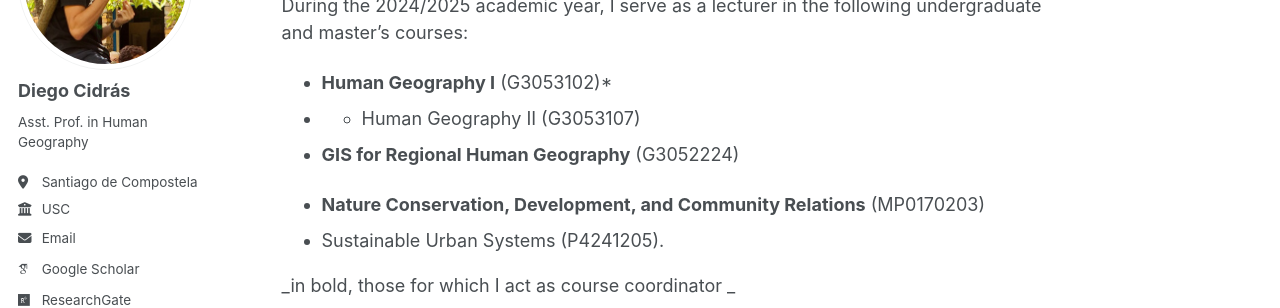
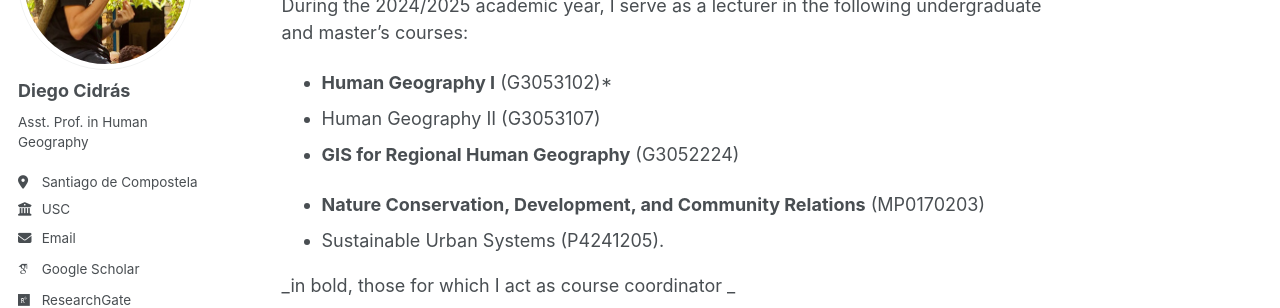
Before and after one commit to diegocidras/diegocidras.github.io, a Jekyll site: the page built from _teaching/2024-2025.md, in a window 1280 px wide. Shown: the part 211-519 px from the top of the page. Built offline with Jekyll 4.4.1, drawn with Linux system fonts in a browser that asks for light colours; some web fonts are replaced.

Commit message:
Update 2024-2025.md

```diff
--- a/_teaching/2024-2025.md
+++ b/_teaching/2024-2025.md
@@ -11,7 +11,7 @@ location: "Santiago de Compostela, Spain"
 During the 2024/2025 academic year, I serve as a lecturer in the following undergraduate and master's courses:
 
 * **Human Geography I** (G3053102)*
-* * Human Geography II (G3053107)
+* Human Geography II (G3053107)
 * **GIS for Regional Human Geography** (G3052224)
 
 * **Nature Conservation, Development, and Community Relations** (MP0170203)
```
